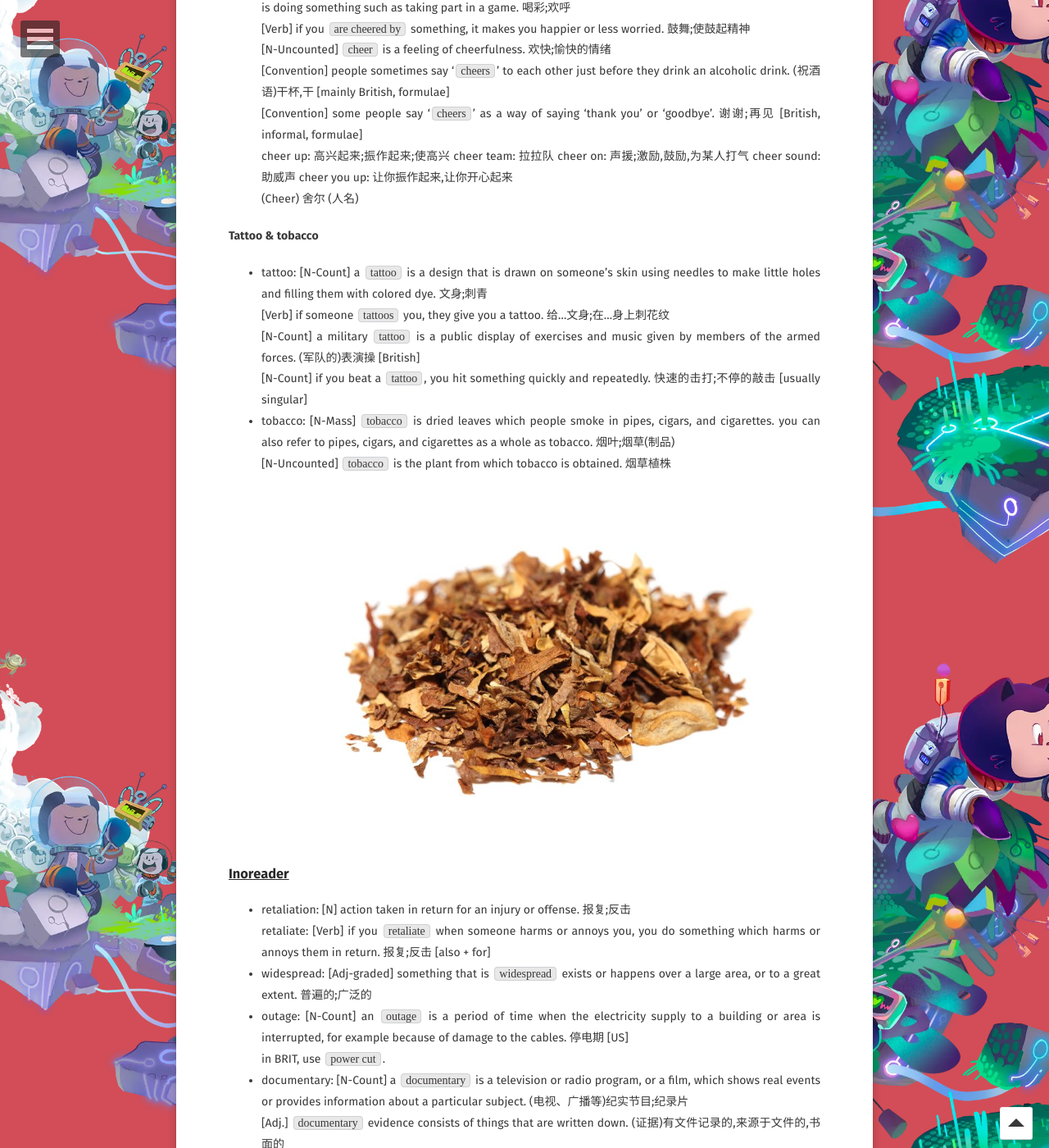
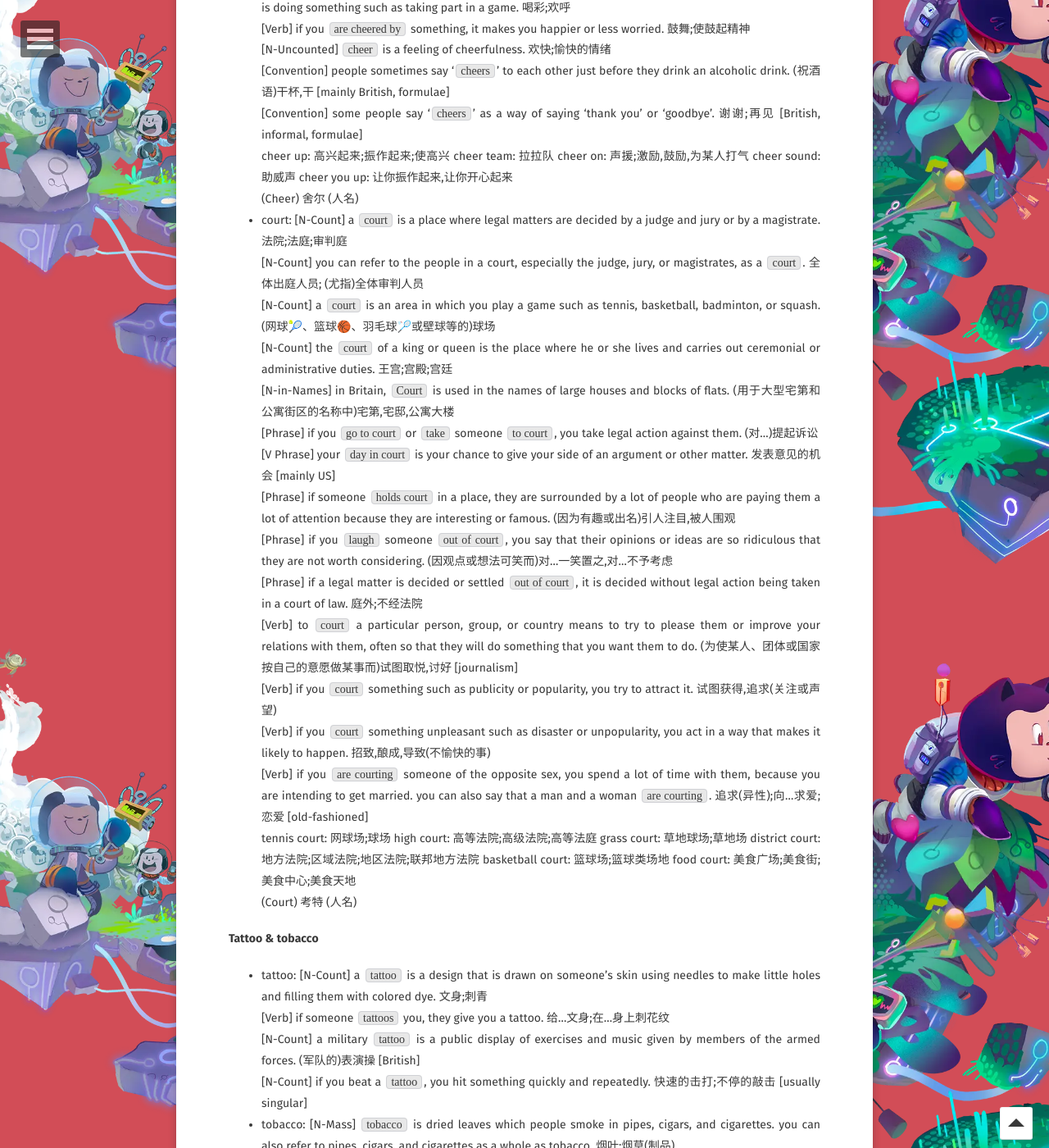
Before and after one commit to WebPavel/WebPavel.github.io, a Jekyll site: the page built from _posts/2026-10-14-daily-English-learning-(Part-2).md, in a window 1280 px wide and 1400 px high, scrolled down 39801 px. Shown: the whole window at 82% size. Built offline with Jekyll 4.4.1, drawn with Linux system fonts in a browser that asks for light colours; some web fonts are replaced; comment, search, counter and statistics services are not loaded; some of the changed text lies outside the part shown.

Commit message:
feat: updates on daily English learning (Part 2)

```diff
--- a/_posts/2026-10-14-daily-English-learning-(Part-2).md
+++ b/_posts/2026-10-14-daily-English-learning-(Part-2).md
@@ -701,6 +701,22 @@ learned from [ChatGPT](https://chatgpt.com/) in Singapore.
  [Convention] some people say '`cheers`' as a way of saying 'thank you' or 'goodbye'. 谢谢;再见 [British, informal, formulae]<br/>
  cheer up: 高兴起来;振作起来;使高兴 cheer team: 拉拉队 cheer on: 声援;激励,鼓励,为某人打气 cheer sound: 助威声 cheer you up: 让你振作起来,让你开心起来<br/>
  (Cheer) 舍尔 (人名)
+- court: [N-Count] a `court` is a place where legal matters are decided by a judge and jury or by a magistrate. 法院;法庭;审判庭<br/>
+ [N-Count] you can refer to the people in a court, especially the judge, jury, or magistrates, as a `court`. 全体出庭人员; (尤指)全体审判人员<br/>
+ [N-Count] a `court` is an area in which you play a game such as tennis, basketball, badminton, or squash. (网球🎾、篮球🏀、羽毛球🏸或壁球等的)球场<br/>
+ [N-Count] the `court` of a king or queen is the place where he or she lives and carries out ceremonial or administrative duties. 王宫;宫殿;宫廷<br/>
+ [N-in-Names] in Britain, `Court` is used in the names of large houses and blocks of flats. (用于大型宅第和公寓街区的名称中)宅第,宅邸,公寓大楼<br/>
+ [Phrase] if you `go to court` or `take` someone `to court`, you take legal action against them. (对...)提起诉讼<br/>
+ [V Phrase] your `day in court` is your chance to give your side of an argument or other matter. 发表意见的机会 [mainly US]<br/>
+ [Phrase] if someone `holds court` in a place, they are surrounded by a lot of people who are paying them a lot of attention because they are interesting or famous. (因为有趣或出名)引人注目,被人围观<br/>
+ [Phrase] if you `laugh` someone `out of court`, you say that their opinions or ideas are so ridiculous that they are not worth considering. (因观点或想法可笑而)对...一笑置之,对...不予考虑<br/>
+ [Phrase] if a legal matter is decided or settled `out of court`, it is decided without legal action being taken in a court of law. 庭外;不经法院<br/>
+ [Verb] to `court` a particular person, group, or country means to try to please them or improve your relations with them, often so that they will do something that you want them to do. (为使某人、团体或国家按自己的意愿做某事而)试图取悦,讨好 [journalism]<br/>
+ [Verb] if you `court` something such as publicity or popularity, you try to attract it. 试图获得,追求(关注或声望)<br/>
+ [Verb] if you `court` something unpleasant such as disaster or unpopularity, you act in a way that makes it likely to happen. 招致,酿成,导致(不愉快的事)<br/>
+ [Verb] if you `are courting` someone of the opposite sex, you spend a lot of time with them, because you are intending to get married. you can also say that a man and a woman `are courting`. 追求(异性);向...求爱;恋爱 [old-fashioned]<br/>
+ tennis court: 网球场;球场 high court: 高等法院;高级法院;高等法庭 grass court: 草地球场;草地场 district court: 地方法院;区域法院;地区法院;联邦地方法院 basketball court: 篮球场;篮球类场地 food court: 美食广场;美食街;美食中心;美食天地<br/>
+ (Court) 考特 (人名)
 
 #### Tattoo & tobacco
 
```
